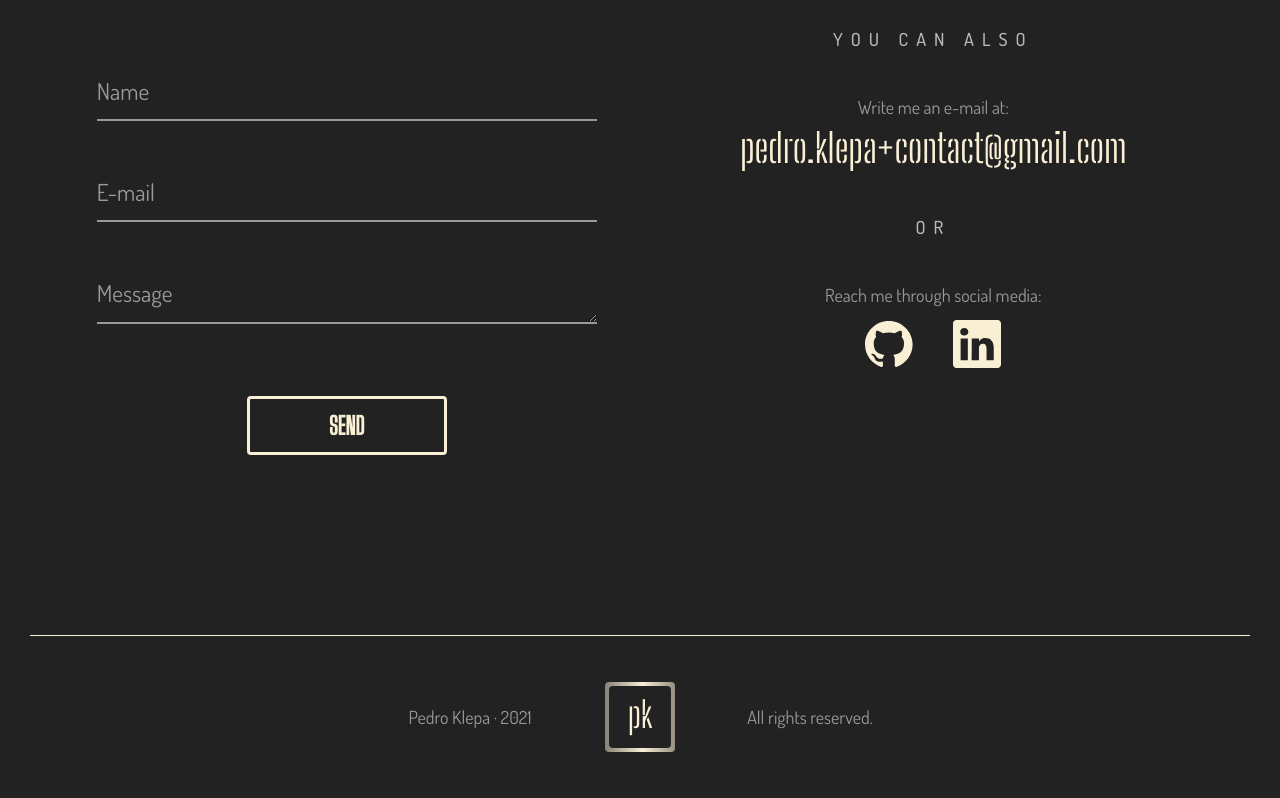
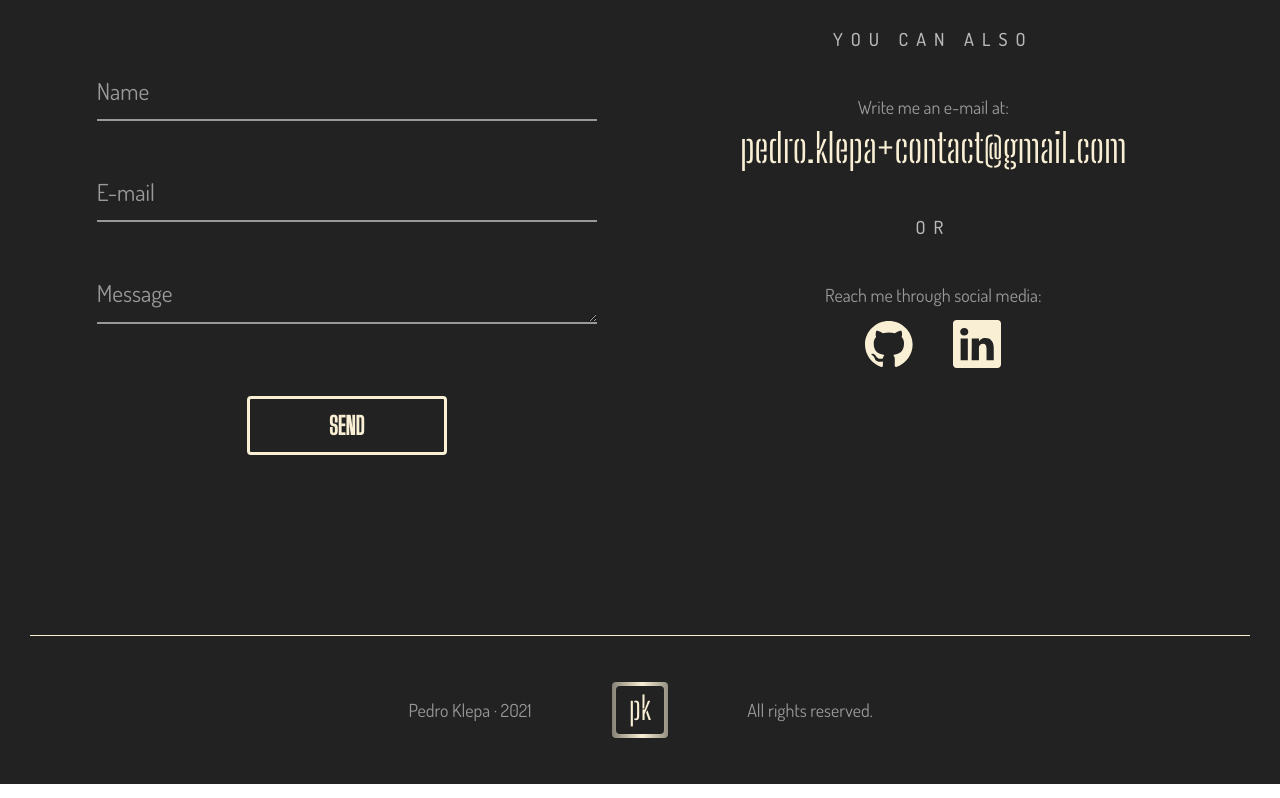
Before and after one commit to pklepa/portfolio, a Next.js app: page / in a window 1280 px wide. Shown: the part 2300-3098 px from the top of the page. Built offline with nearby package versions, Linux system fonts and the light colour scheme.

Commit message:
Tune down the size of small logo

```diff
--- a/src/styles/components/SmallLogo.module.scss
+++ b/src/styles/components/SmallLogo.module.scss
@@ -4,8 +4,8 @@
   position: relative;
   z-index: 10;
 
-  height: 62px;
-  width: 62px;
+  height: 48px;
+  width: 48px;
 
   display: flex;
   justify-content: center;
@@ -17,7 +17,7 @@
 
     color: var(--primary);
     font-family: 'Big Shoulders Stencil Display', cursive;
-    font-size: 36px;
+    font-size: 32px;
   }
 
   .nameInitials {
```
